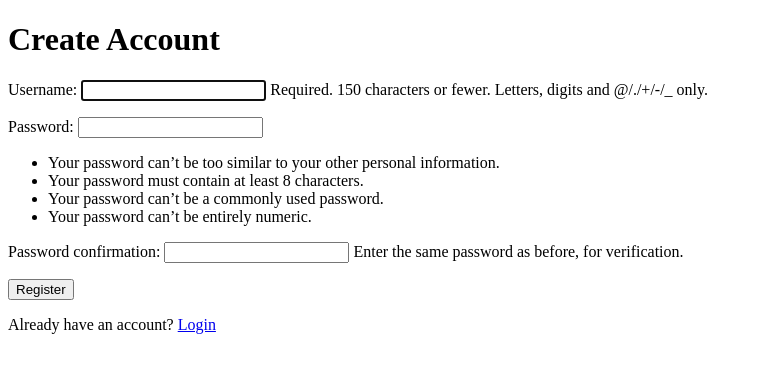
After one commit to daltonium/expense-tracker-django, a Django app: page /register/ in a window 1280 px wide. The commit adds this page. Shown: the top 373 px of the page, without its empty margins (0-762 px from the left). Run offline with Django 5.2, Linux system fonts and the light colour scheme.

Commit message:
Phase 4 feat(auth): implement user registration, login, and logout համակարգ using Django auth
* Integrated Django’s built-in authentication system for secure user management
* Implemented registration flow using UserCreationForm with validation and password hashing
* Built login functionality with authentication checks and error handling
* Added logout mechanism to properly terminate user sessions
* Configured URL routing for /register, /login, and /logout endpoints
* Developed templates with Django Template Language for dynamic rendering
* Implemented CSRF protection for secure form submissions
* Updated homepage to reflect authenticated vs anonymous user states

Establishes secure user identity and session management — a critical foundation for all user-specific financial data.

```diff
--- a/core/urls.py
+++ b/core/urls.py
@@ -3,4 +3,7 @@ from . import views
 
 urlpatterns = [
     path('', views.home, name='home'),
+    path('register/', views.register, name='register'),
+    path('login/', views.user_login, name='login'),
+    path('logout/', views.user_logout, name='logout'),
 ]
--- a/core/views.py
+++ b/core/views.py
@@ -1,5 +1,34 @@
-from django.shortcuts import render
+from django.shortcuts import render, redirect
+from django.contrib.auth.forms import UserCreationForm
+from django.contrib.auth import login, logout, authenticate
 from django.contrib.auth.decorators import login_required
+
+def register(request):
+    if request.method == 'POST':
+        form = UserCreationForm(request.POST)
+        if form.is_valid():
+            user = form.save()
+            login(request, user)
+            return redirect('home')
+    else:
+        form = UserCreationForm()
+    return render(request, 'core/register.html', {'form': form})
+
+def user_login(request):
+    if request.method == 'POST':
+        username = request.POST['username']
+        password = request.POST['password']
+        user = authenticate(request, username=username, password=password)
+        if user is not None:
+            login(request, user)
+            return redirect('home')
+        else:
+            return render(request, 'core/login.html', {'error': 'Invalid credentials'})
+    return render(request, 'core/login.html', {})
+
+def user_logout(request):
+    logout(request)
+    return redirect('login')
 
 def home(request):
     return render(request, 'core/home.html', {})
--- a/okanetrack/settings.py
+++ b/okanetrack/settings.py
@@ -120,3 +120,5 @@ USE_TZ = True
 # https://docs.djangoproject.com/en/6.0/howto/static-files/
 
 STATIC_URL = 'static/'
+LOGIN_URL = '/login/'
+LOGIN_REDIRECT_URL = '/'
--- /dev/null
+++ b/templates/core/register.html
@@ -0,0 +1,18 @@
+<!DOCTYPE html>
+<html lang="en">
+<head>
+    <meta charset="UTF-8">
+    <title>Register – OkaneTrack</title>
+</head>
+<body>
+    <h1>Create Account</h1>
+
+    <form method="post">
+        {% csrf_token %}
+        {{ form.as_p }}
+        <button type="submit">Register</button>
+    </form>
+
+    <p>Already have an account? <a href="{% url 'login' %}">Login</a></p>
+</body>
+</html>
```
Also changed, not shown: templates/core/home.html (+4 -4 lines), templates/core/login.html (added, +23 -0 lines).
